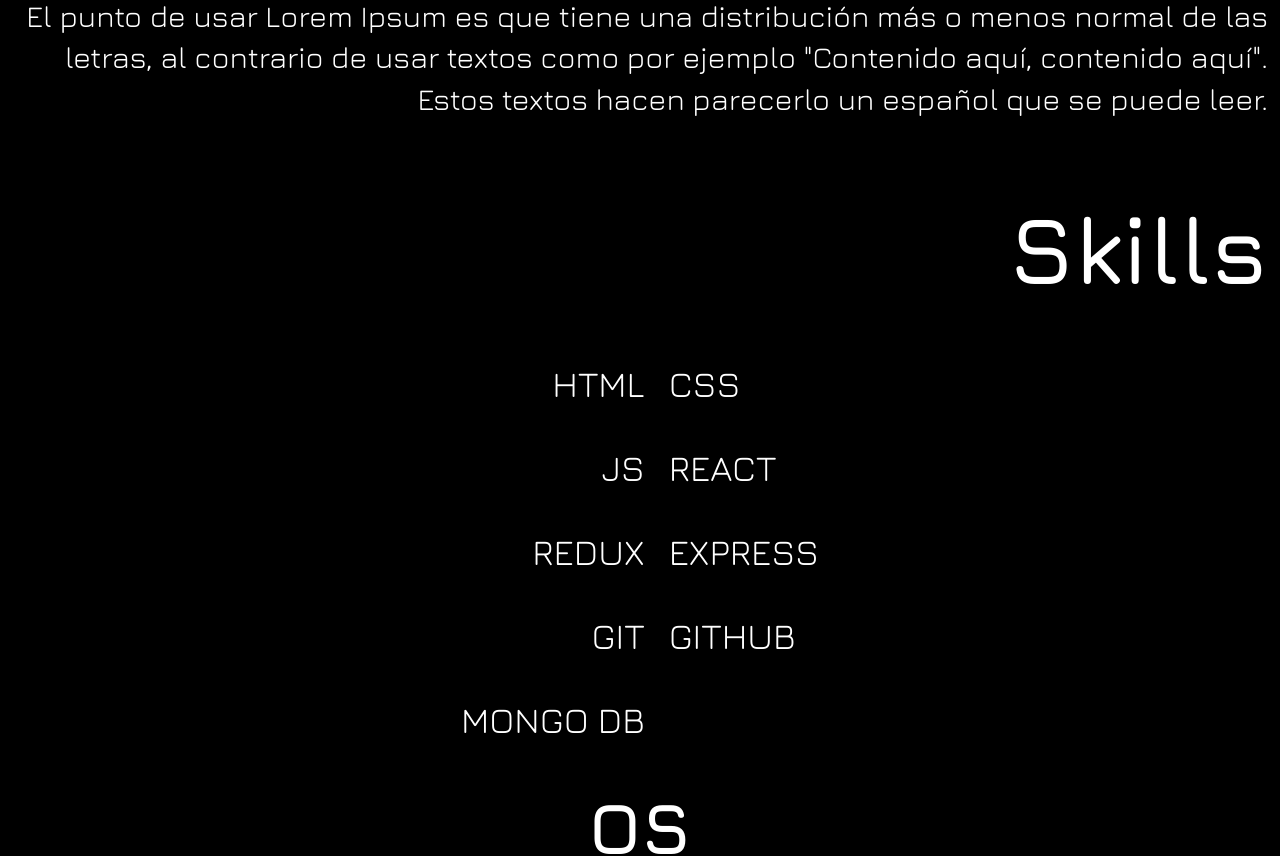
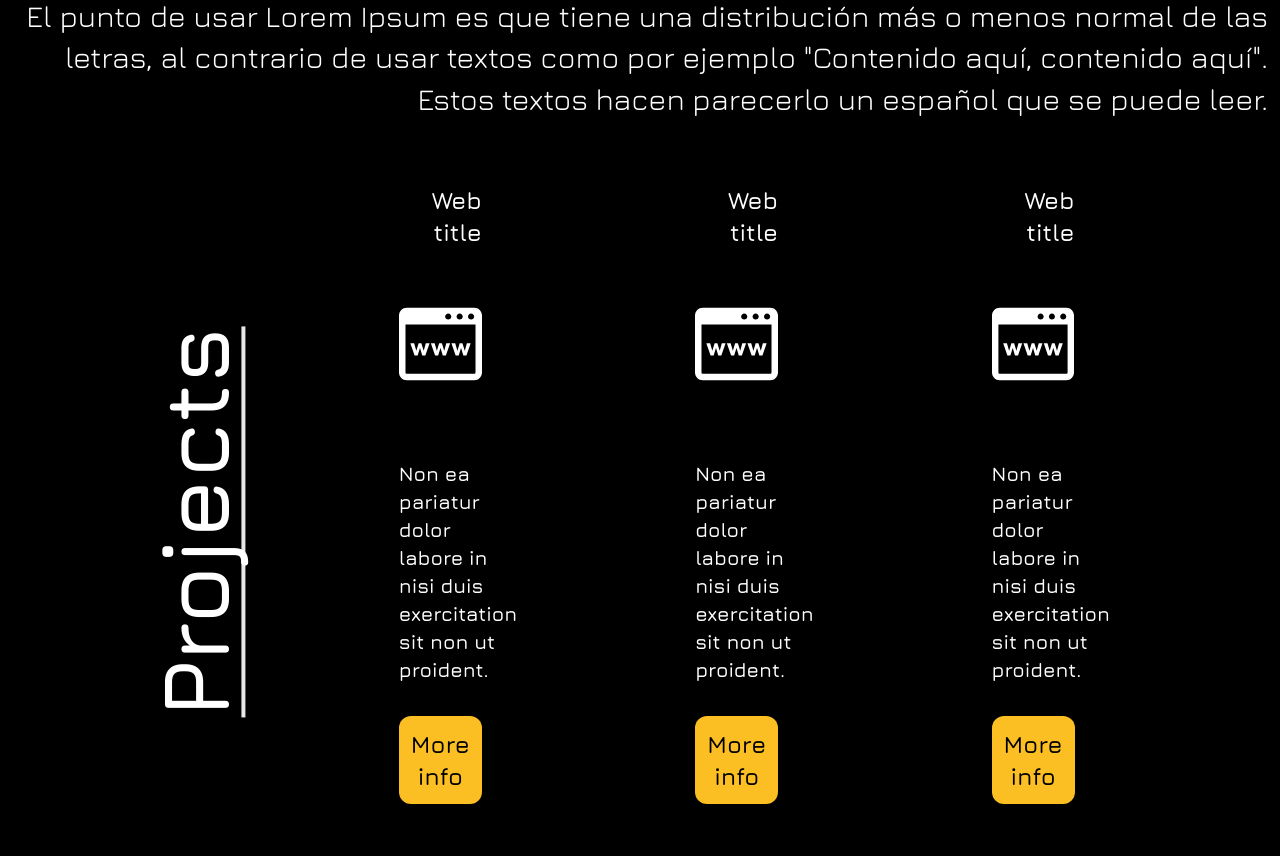
Before and after one commit to HanielOntiveros/portfolio-web, a React (Vite) app: page / in a window 1280 px wide. Shown: the part 1080-1936 px from the top of the page. Built offline with nearby package versions, Linux system fonts and the light colour scheme.

Commit message:
working on main desktop design

```diff
--- a/src/components/Main/MainSection.jsx
+++ b/src/components/Main/MainSection.jsx
@@ -5,7 +5,9 @@ export const MainSection = () => {
         <main>
             <Home />
             <About />
-            <Skills />
+            <div className="lg:hidden">
+                <Skills />
+            </div>
             <Projects />
             <Contact />
         </main>
--- a/src/components/Main/Projects.jsx
+++ b/src/components/Main/Projects.jsx
@@ -4,8 +4,8 @@ import web from '../../assets/icons/browser-window-2-svgrepo-com.svg'
 export const Projects = () => {
     return (
         <section className=' w-full h-auto realative'>
-            <div className="flex flex-col h-auto mx-3 justify-start items-end">
-                <h2 className='mt-20 text-5xl font-semibold text-white text-end md:text-8xl md:mt-24'>Projects</h2>
+            <div className="flex flex-col h-auto mx-3 justify-start items-end lg:grid lg:grid-flow-col lg:items-center  lg:m-0">
+                <h2 className='mt-20 text-5xl font-semibold text-white text-end md:text-8xl md:mt-24 lg:-rotate-90 lg:border-b-4 '>Projects</h2>
                 <Card
                     title={'Web title'}
                     img={web}
--- a/src/components/UI/Button.jsx
+++ b/src/components/UI/Button.jsx
@@ -2,7 +2,7 @@
 export const Button = ({ text }) => {
 
     return (
-        <button className="bg-amber-400 p-2 w-auto h-auto rounded-md text-lg font-semibold md:text-4xl md:p-5 md:rounded-xl md:mt-3">
+        <button className="bg-amber-400 p-2 w-auto h-auto rounded-md text-lg font-semibold md:text-4xl md:p-5 md:rounded-xl md:mt-3 lg:text-2xl lg:p-3">
             {text}
         </button>
     )
--- a/src/components/UI/Card.jsx
+++ b/src/components/UI/Card.jsx
@@ -4,11 +4,11 @@ export const Card = ({ title, img, description }) => {
 
 
     return (
-        <div className="container my-4  p-2">
-            <div className="flex flex-col justify-end items-end p-2 ">
-                <h2 className='mt-10 text-2xl font-semibold text-white text-end md:text-5xl'>{title}</h2>
-                <img src={img} alt={`${title} image`} />
-                <p className='my-5 text-lg font-semibold text-white text-end md:text-3xl'>
+        <div className="container my-4 p-2 lg:w-1/3 lg:p-0">
+            <div className="flex flex-col justify-end items-end p-2 lg:items-start">
+                <h2 className='mt-10 text-2xl font-semibold text-white text-end md:text-5xl lg:text-2xl '>{title}</h2>
+                <img className="lg:h-48" src={img} alt={`${title} image`} />
+                <p className='my-5 text-lg font-semibold text-white text-end md:text-3xl lg:text-xl lg:text-start'>
                     {description}
                 </p>
                 <Button
```
